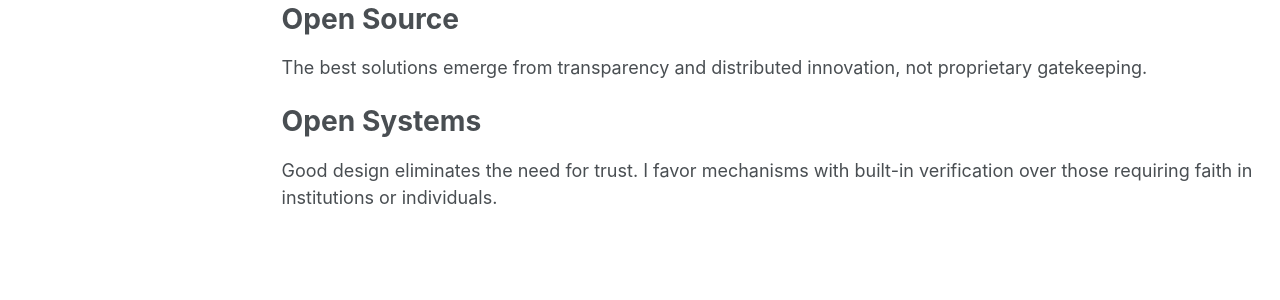
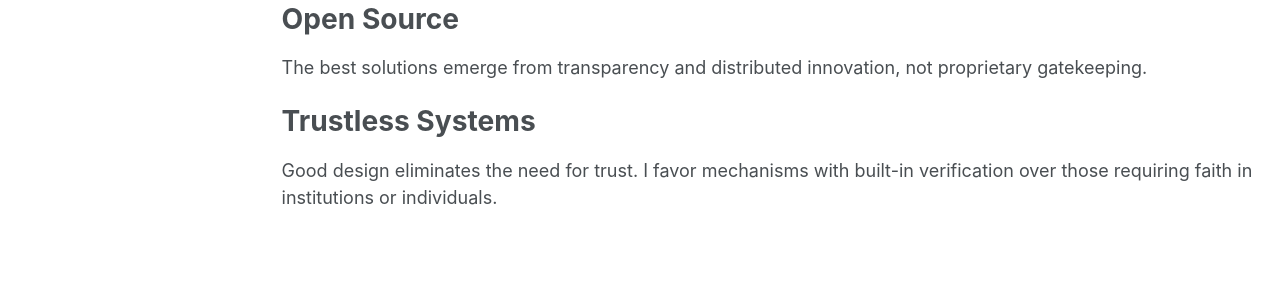
Before and after one commit to rohnyn/rohnyn.github.io, a Jekyll site: the page built from _pages/values.md, in a window 1280 px wide and 984 px high. Shown: the part 522-822 px from the top of the window. Built offline with Jekyll 4.4.1, drawn with Linux system fonts in a browser that asks for light colours; a script bundle is joined from its source files by our own code; library files that are not in the unit come from our copies.

Commit message:
values page- minor naming nit

```diff
--- a/_pages/values.md
+++ b/_pages/values.md
@@ -22,5 +22,5 @@ Your data is yours, not a company's asset. You should own and control what you g
 The best solutions emerge from transparency and distributed innovation, not proprietary gatekeeping.
 
 
-# Open Systems
+# Trustless Systems
 Good design eliminates the need for trust. I favor mechanisms with built-in verification over those requiring faith in institutions or individuals.
```
